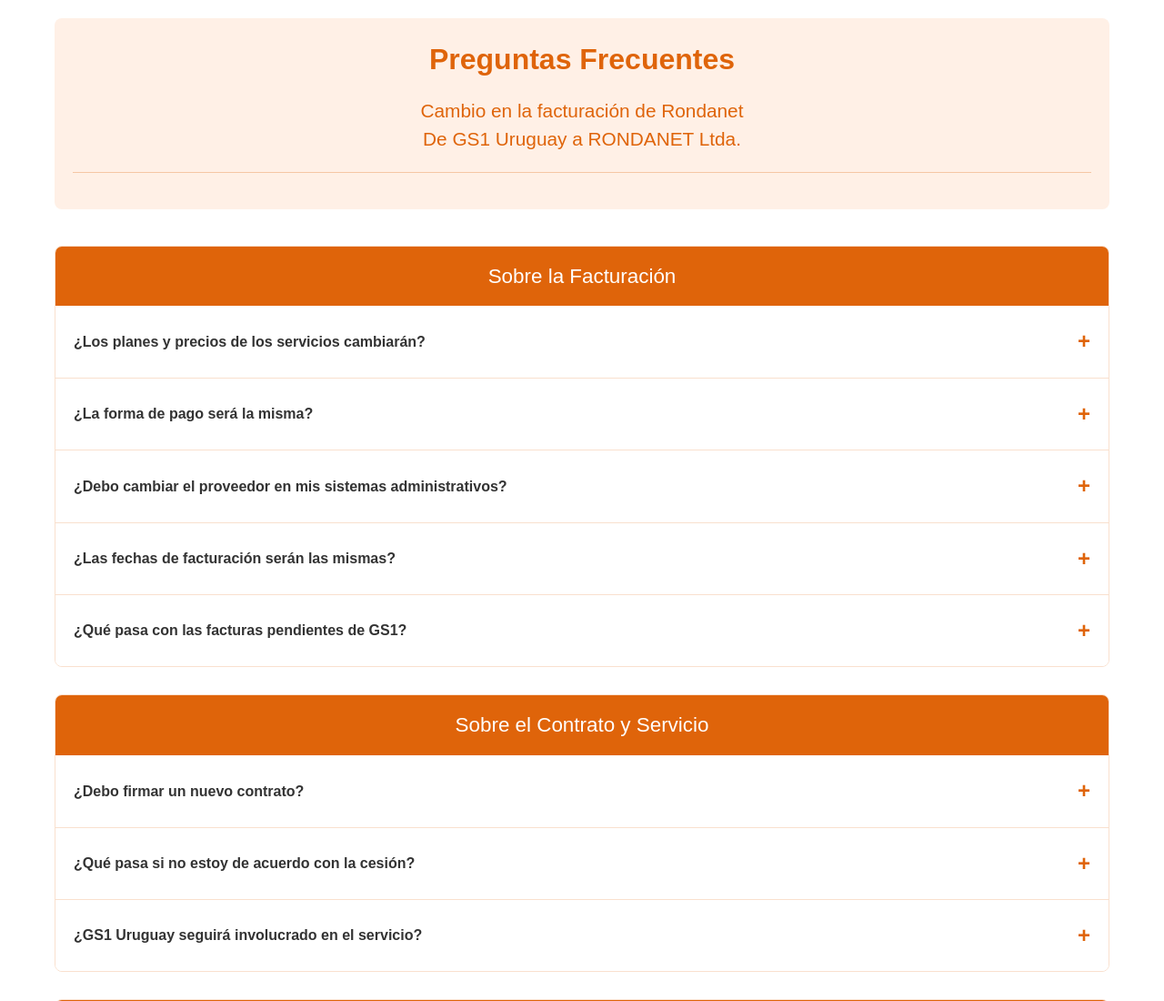
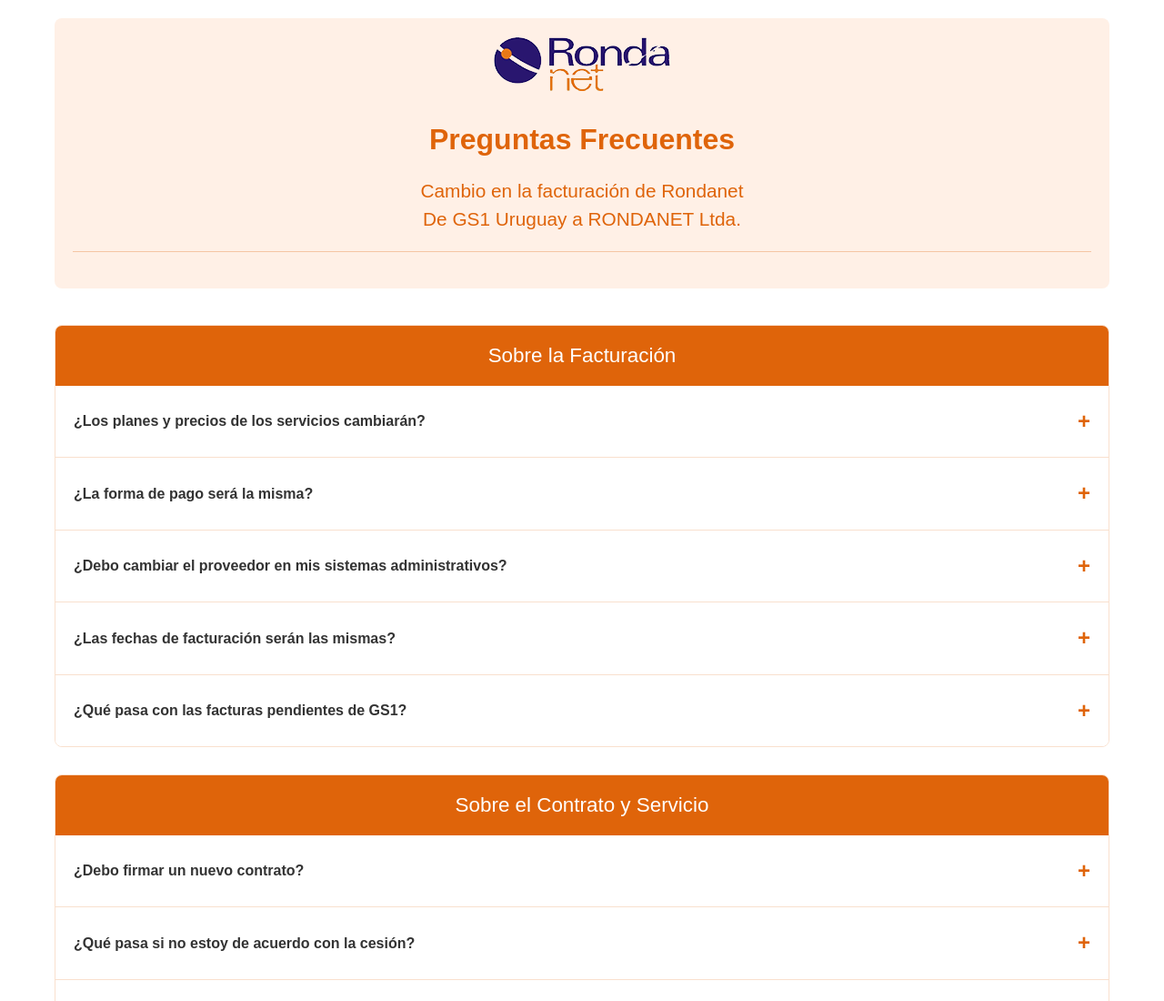
Before and after one commit to CunaNet/Faqs, a plain HTML site: page index.html in a window 1280 px wide. Shown: the top 1100 px of the page at 91% size. Drawn offline with Linux system fonts and the light colour scheme.

Commit message:
agrego logo

```diff
--- a/index.html
+++ b/index.html
@@ -119,6 +119,7 @@
 </head>
 <body>
     <div class="header">
+         <img src="images/logo-rondanetUY.png" alt="Logo Rondanet" style="margin-bottom: 20px;">
         <h1>Preguntas Frecuentes</h1>
         <div style="font-size: 1.3em; color: rgb(223,100,10); font-weight: 500; margin-top: 15px; line-height: 1.5;">
             <div>Cambio en la facturación de Rondanet</div>
```
